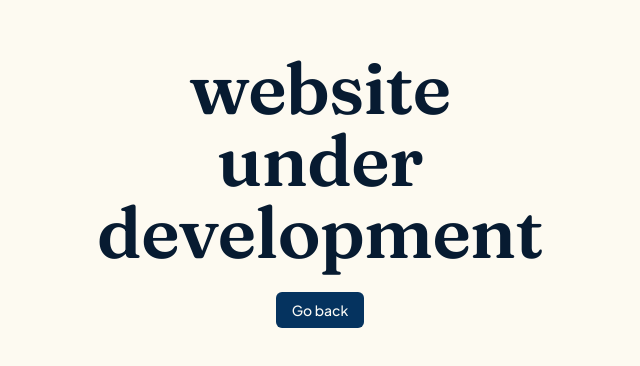
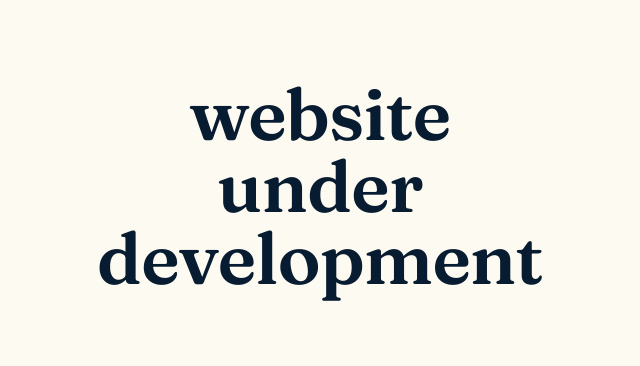
Before and after one commit to MJ-XO/IDreamBig, a React (Vite) app: page / in a window 1280 px wide. Shown: the part 218-584 px from the top of the page, without its empty margins (320-960 px from the left). Built offline with nearby package versions, Linux system fonts and the light colour scheme.

Commit message:
Build: tracking dist folder for 100% hands-off automation

```diff
--- a/src/routes/__root.tsx
+++ b/src/routes/__root.tsx
@@ -19,16 +19,7 @@
         <p className="mt-2 text-sm text-muted-foreground">
 
         </p>
-        <div className="mt-6">
-          <a
-          href="https://www.google.com"
-          target="_blank"
-          rel="noopener noreferrer"
-          className="inline-flex items-center justify-center rounded-md bg-primary px-4 py-2 text-sm font-medium text-primary-foreground transition-colors hover:bg-primary/90"
-            >
-            Go back
-            </a>
-        </div>
+
       </div>
     </div>
   );
```
